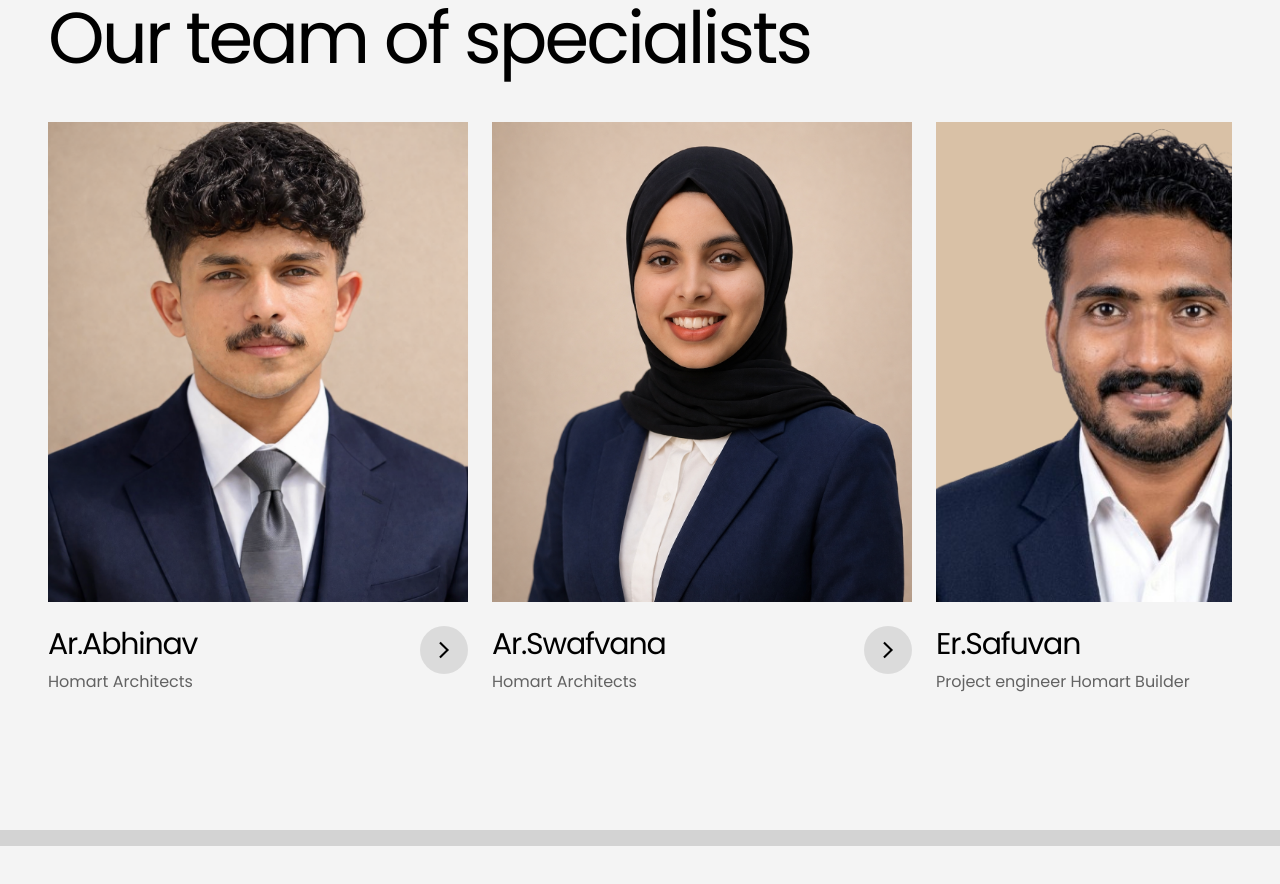
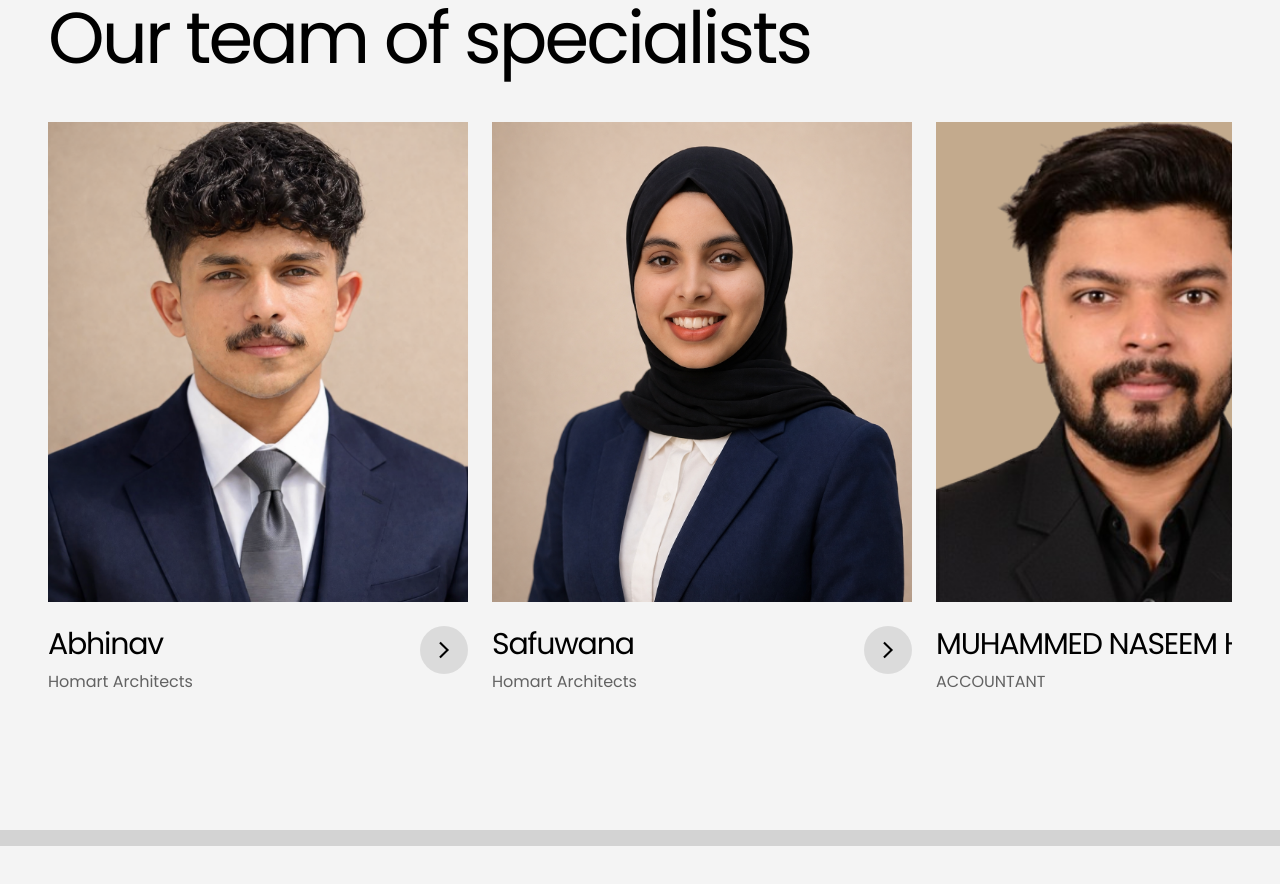
Before and after one commit to ftsalman/archotech-website, a React (Vite) app: page /abouts in a window 1280 px wide. Shown: the part 4820-5704 px from the top of the page. Built offline with nearby package versions, Linux system fonts and the light colour scheme.

Commit message:
Feat:website/teamsction/Added the team members

```diff
--- a/src/components/teams/TeamSection.jsx
+++ b/src/components/teams/TeamSection.jsx
@@ -8,63 +8,69 @@ import { IconArrowForward } from "../../assets/icons/interfaceIcons2";
 const team = [
   {
     id: 1,
-    name: "Ar.Abhinav",
+    name: "Abhinav",
     role: "Homart Architects",
     image: "/imgs/stff1.png",
   },
   {
     id: 2,
-    name: "Ar.Swafvana",
+    name: "Safuwana",
     role: "Homart Architects",
     image: "/imgs/staff2.png",
   },
+
   {
     id: 3,
-    name: "Er.Safuvan",
-    role: "Project engineer Homart Builder",
-    image: "/imgs/staff10.png",
+    name: "MUHAMMED NASEEM HAJ",
+    role: "ACCOUNTANT",
+    image: "/imgs/staff9.png",
   },
+
   {
     id: 4,
-    name: "Er.Arshida",
-    role: "Junior Draughtman HADD",
+    name: "Arshida",
+    role: "Junior Draughtsman at  HADD",
     image: "/imgs/staff4.png",
   },
   {
     id: 5,
-    name: "Abhinav",
-    role: "Architectural Designer",
-    image: "/imgs/staff6.png",
+    name: "Mohammed Ashique",
+    role: "Project Coordinator at Homart Builders",
+    image: "/imgs/staff11.png",
   },
+
   {
     id: 6,
-    name: "Swafwana",
-    role: "Architectural Designer",
-    image: "/imgs/staff5.png",
+    name: "Ayisha Hiba",
+    role: "Senior Engineer at HADD",
+    image: "/imgs/staff3.png",
   },
+
   {
     id: 7,
-    name: "Er.Nuhmanul Hakeem",
-    role: "structural Draughtman homart builders",
+    name: "Nuhmanul Hakeem",
+    role: "structural Draughtman at homart builders",
     image: "/imgs/staff7.png",
   },
+
   {
     id: 8,
-    name: "Sidin palliyeri",
-    role: "Chief Engineer",
-    image: "/imgs/staff8.png",
+    name: "Rameesha Sherin",
+    role: "Senior Engineer at HADD",
+    image: "/imgs/staff12.png",
   },
+
   {
     id: 9,
-    name: "MUHAMMED NASEEM HAJ",
-    role: "ACCOUNTANT",
-    image: "/imgs/staff9.png",
+    name: "Safuwan",
+    role: "Project engineer  at Homart Builder",
+    image: "/imgs/staff10.png",
   },
   {
     id: 10,
-    name: "Er.Ayisha Hiba",
-    role: "Senior EngineerHADD",
-    image: "/imgs/staff3.png",
+    name: "Sidin palliyeri",
+    role: "Chief Engineer at Homart Builders & HADD",
+    image: "/imgs/staff8.png",
   },
 ];
 
@@ -149,7 +155,7 @@ export const TeamSection = () => {
         <List
           data={team}
           uniqueKey="id"
-          className="flex gap-6"
+          className="flex  gap-6"
           render={(item, index) => (
             <motion.div
               key={item.id}
```
Also changed, not shown: public/imgs/staff11.png (added), public/imgs/staff12.png (added).
